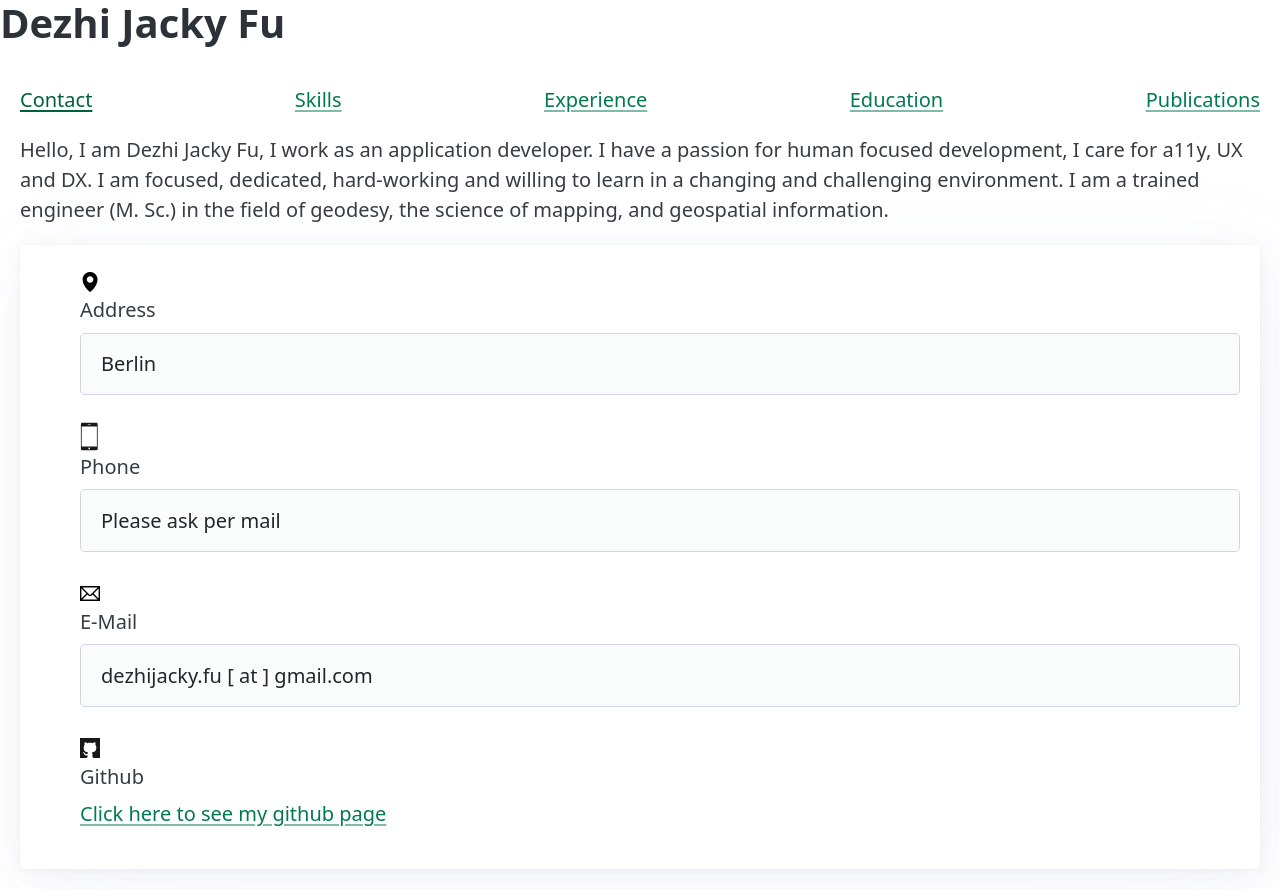
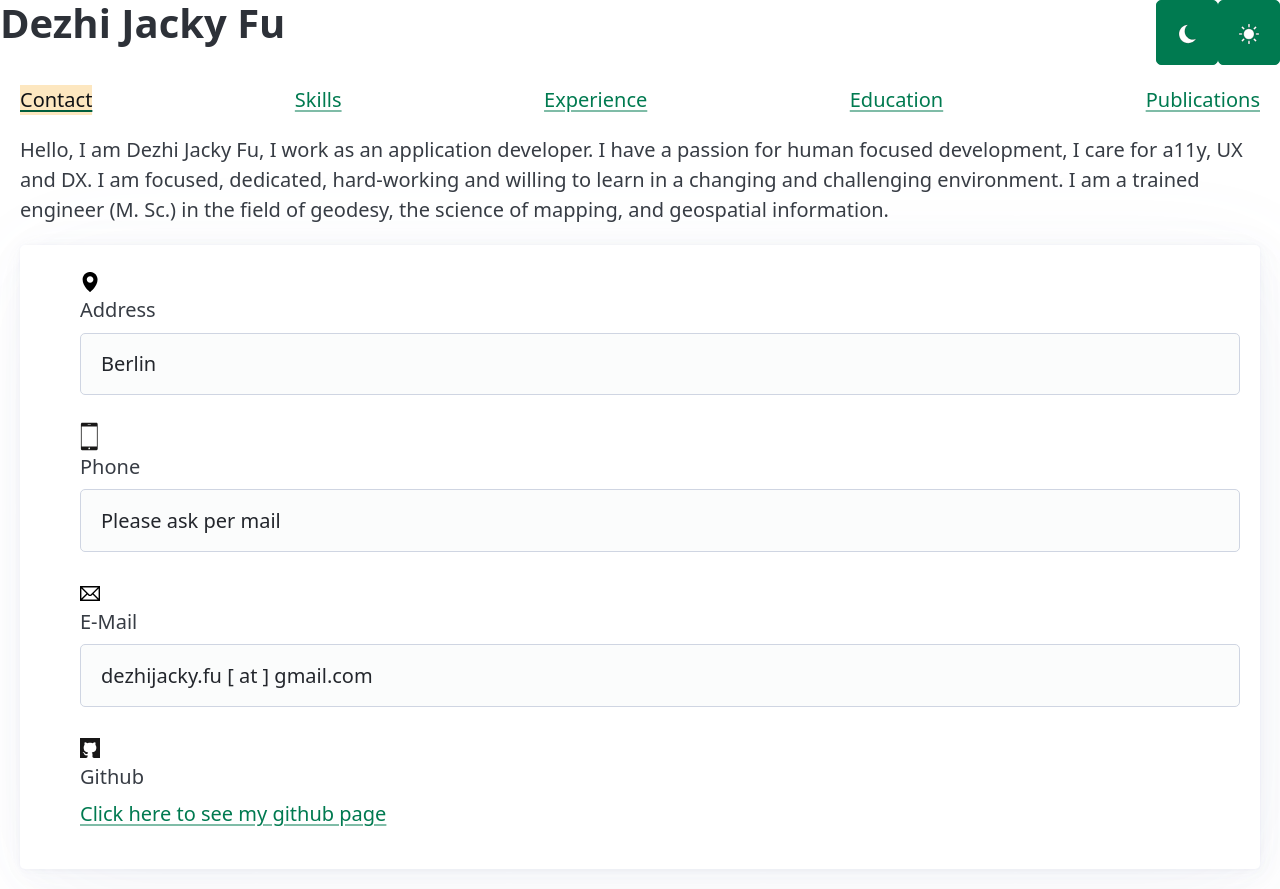
Before and after one commit to jackyscript/dejafu-cv, a Vue app: page / in a window 1280 px wide. Built offline with nearby package versions, Linux system fonts and the light colour scheme.

Commit message:
Add further improvements

```diff
--- a/src/App.vue
+++ b/src/App.vue
@@ -26,3 +26,10 @@ import HeaderComponent from './components/HeaderComponent.vue'
   padding: 20px;
 }
 </style>
+
+<style>
+.router-link-exact-active {
+  background-color: var(--pico-mark-background-color);
+  color: var(--pico-mark-color);
+}
+</style>
--- a/src/components/HeaderComponent.vue
+++ b/src/components/HeaderComponent.vue
@@ -5,12 +5,40 @@ defineProps({
     required: true
   }
 })
+
+function darken() {
+  document.documentElement.setAttribute('data-theme', 'dark')
+}
+function brighten() {
+  document.documentElement.setAttribute('data-theme', 'light')
+}
 </script>
 
 <template>
-  <div class="greetings">
-    <h1 class="green">{{ msg }}</h1>
+  <div class="flex">
+    <h1 class="msg">{{ msg }}</h1>
+    <button role="button" title="Darken" @click="darken">
+      <img aria-hidden="true" class="logo" src="../assets/icons/darken.svg" alt="Darken" />
+      <span hidden>Darken</span>
+    </button>
+    <button role="button" title="Brighten" @click="brighten">
+      <img aria-hidden="true" class="logo" src="../assets/icons/brighten.svg" alt="Brighten" />
+      <span hidden>Brighten</span>
+    </button>
   </div>
 </template>
 
-<style scoped></style>
+<style scoped>
+.msg {
+  margin-right: auto;
+}
+
+.logo {
+  width: 20px;
+}
+
+.flex {
+  display: flex;
+  justify-content: flex-end;
+}
+</style>
--- a/src/components/PublicationComponent.vue
+++ b/src/components/PublicationComponent.vue
@@ -23,3 +23,9 @@ import PublicationItem from './items/PublicationItem.vue'
     </ul>
   </PublicationItem>
 </template>
+
+<style scoped>
+ul li {
+  list-style: circle;
+}
+</style>
--- a/src/components/items/EducationItem.vue
+++ b/src/components/items/EducationItem.vue
@@ -1,7 +1,7 @@
 <template>
   <section>
     <article>
-      <summary>
+      <summary tabindex="0">
         <h4><slot name="institution"></slot></h4>
         <h5><slot name="degree"></slot></h5>
         <h6>
@@ -15,4 +15,10 @@
   </section>
 </template>
 
-<style scoped></style>
+<style scoped>
+article summary:focus {
+  outline: var(--pico-outline-width) solid var(--pico-primary-focus);
+  outline-offset: calc(var(--pico-spacing, 1rem) * 0.5);
+  color: var(--pico-primary);
+}
+</style>
--- a/src/components/items/PublicationItem.vue
+++ b/src/components/items/PublicationItem.vue
@@ -1,6 +1,6 @@
 <template>
   <section>
-    <article>
+    <article tabindex="0">
       <summary>
         <h4><slot name="title"></slot></h4>
         <h5><slot name="occupation"></slot></h5>
@@ -16,4 +16,10 @@
   </section>
 </template>
 
-<style scoped></style>
+<style scoped>
+article:focus {
+  outline: var(--pico-outline-width) solid var(--pico-primary-focus);
+  outline-offset: calc(var(--pico-spacing, 1rem) * 0.5);
+  color: var(--pico-primary);
+}
+</style>
--- a/src/components/items/SkillsItem.vue
+++ b/src/components/items/SkillsItem.vue
@@ -1,7 +1,7 @@
 <template>
   <section>
     <article>
-      <li>
+      <li tabindex="0">
         <h4><slot name="type"></slot></h4>
         <slot name="skills"></slot>
       </li>
@@ -13,4 +13,10 @@
 ul li {
   list-style: none;
 }
+
+article li:focus {
+  outline: var(--pico-outline-width) solid var(--pico-primary-focus);
+  outline-offset: calc(var(--pico-spacing, 1rem) * 0.5);
+  color: var(--pico-primary);
+}
 </style>
```
Also changed, not shown: src/assets/icons/brighten.svg (added), src/assets/icons/darken.svg (added).
